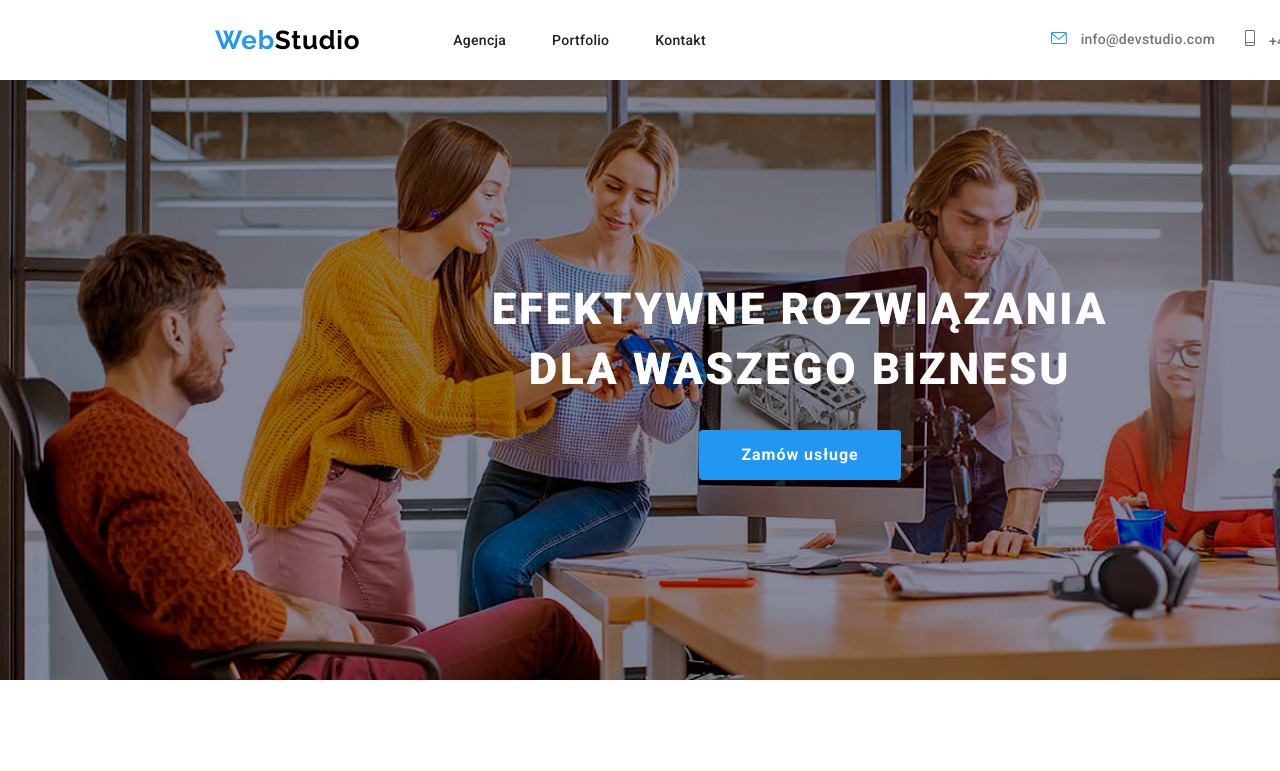
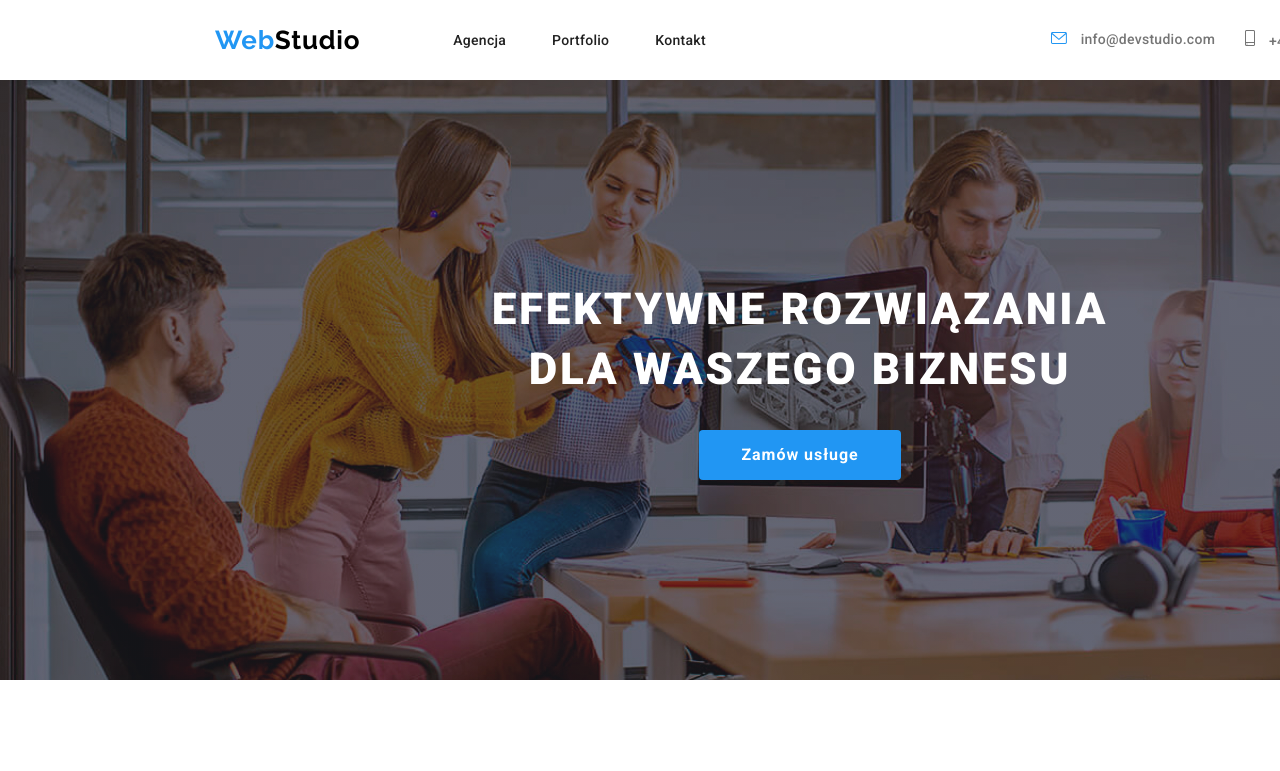
Before and after one commit to AlinaBielska/goit-markup-hw-04, a plain HTML site: page index.html in a window 1280 px wide. Shown: the top 771 px of the page. Drawn offline with nearby package versions, Linux system fonts and the light colour scheme.

Commit message:
dodany gradient do górnego tła

```diff
--- a/css/styles.css
+++ b/css/styles.css
@@ -121,7 +121,7 @@ h2 {
     padding: 200px 452px;
     gap: 30px;
     align-items: center;
-    background-image: url(../images/background-picture.jpg);
+    background: linear-gradient(rgba(47, 48, 58, 0.4), rgba(47, 48, 58, 0.4)), url(../images/background-picture.jpg);
     max-width: 1600px;
 }
 .main-slogan {
```
